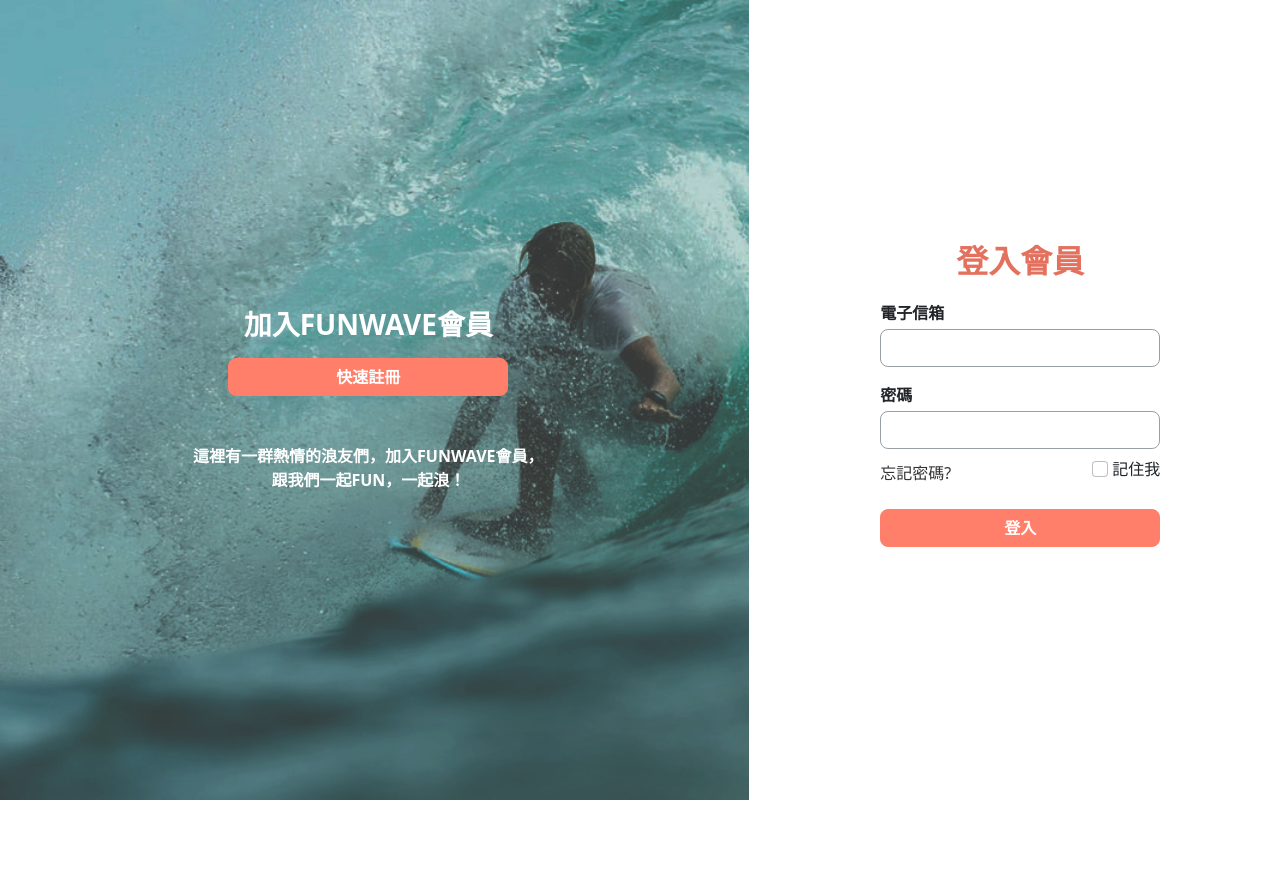
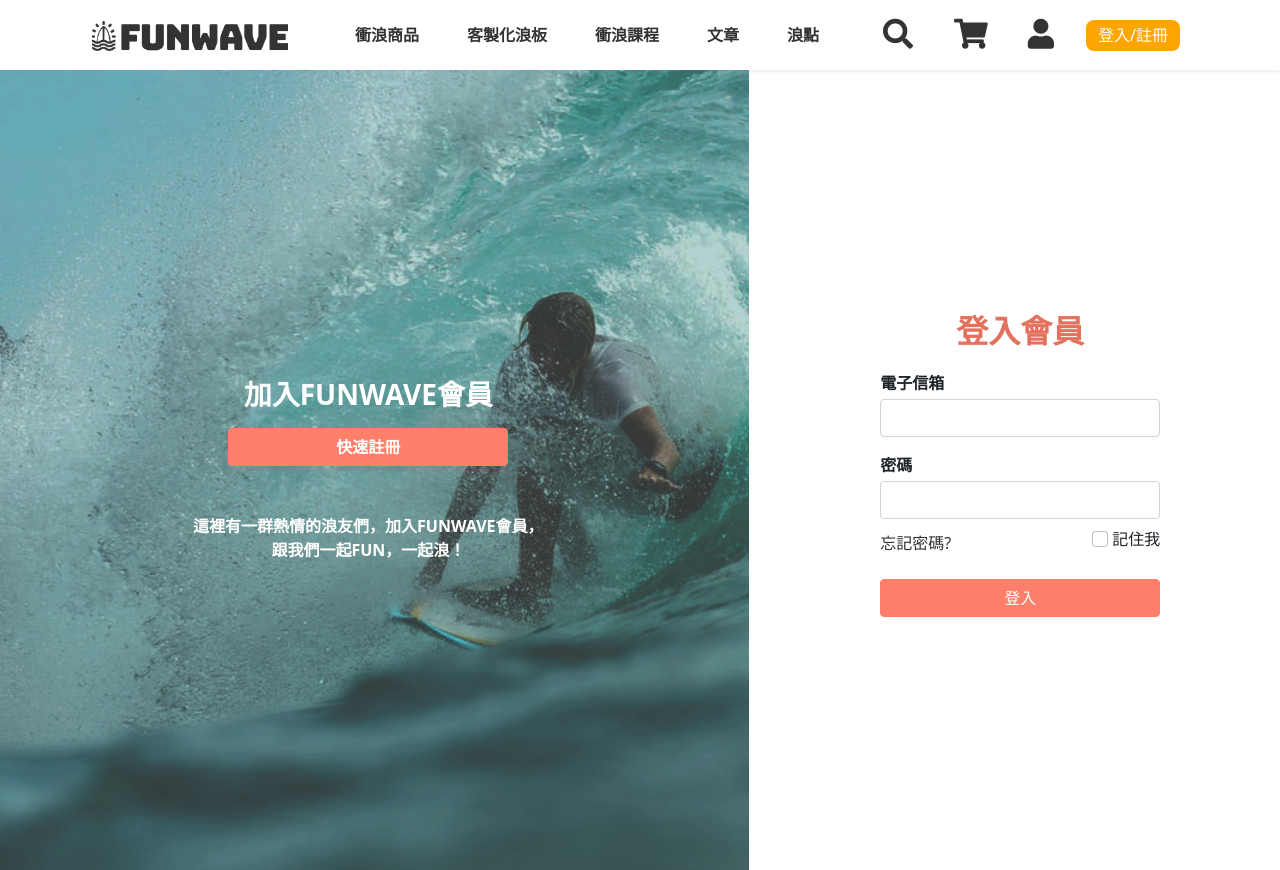
Before and after one commit to verayu0217/funwave_frontend, a React (Create React App) app: page /login in a window 1280 px wide. Before the commit the page ends 800 px from the top, so only its background shows below. Built offline with nearby package versions, Linux system fonts and the light colour scheme; no server answers.

Commit message:
add Header初版(功能未做)、font-awesome、npm i react-bootstrap

```diff
--- a/package.json
+++ b/package.json
@@ -12,6 +12,7 @@
     "dayjs": "^1.10.7",
     "dotenv": "^16.0.0",
     "react": "^17.0.2",
+    "react-bootstrap": "^2.1.2",
     "react-dom": "^17.0.2",
     "react-icons": "^4.3.1",
     "react-router-dom": "^6.2.1",
--- a/public/index.html
+++ b/public/index.html
@@ -8,6 +8,9 @@
   <meta name="theme-color" content="#000000" />
   <meta name="description" content="Web site created using create-react-app" />
   <!-- <link href="/src/styles/global.scss"> 待偉群破解-->
+
+  <!-- font-awesome -->
+  <link rel="stylesheet" href="https://cdnjs.cloudflare.com/ajax/libs/font-awesome/5.15.3/css/all.min.css" integrity="sha512-iBBXm8fW90+nuLcSKlbmrPcLa0OT92xO1BIsZ+ywDWZCvqsWgccV3gFoRBv0z+8dLJgyAHIhR35VZc2oM/gI1w==" crossorigin="anonymous" referrerpolicy="no-referrer" />
   <title>Funwave</title>
 </head>
 
--- a/src/App.js
+++ b/src/App.js
@@ -26,7 +26,7 @@ import SurfSpot from './pages/SurfSpot/SurfSpot';
 // 組合用元件(一般組件)
 // import Breadcrumb from './components/Breadcrumb';
 // import ScrollToTop from './components/ScrollToTop';
-// import Header from './components/Header';
+import Header from './components/Header';
 // import Footer from './components/Footer';
 // import MainContent from './components/MainContent';
 // import SideBar from './components/SideBar';
@@ -35,14 +35,15 @@ import SurfSpot from './pages/SurfSpot/SurfSpot';
 
 function App() {
   return (
-    <Routes>
-      <>
+    <>
+      <Header />
+      <Routes>
         <Route path="/login" element={<LogIn />} />
         <Route path="/surfspot" element={<SurfSpot />} />
         <Route path="/ProductDetails" element={<ProductDetails />} />
         <Route path="/Products" element={<Products />} />
-      </>
-    </Routes>
+      </Routes>
+    </>
   );
 }
 
--- a/src/components/Header.js
+++ b/src/components/Header.js
@@ -4,38 +4,72 @@ import { Navbar, Nav, NavDropdown, Container } from 'react-bootstrap';
 // 要使用能有active css效果的NavLink元件
 import { Link, NavLink } from 'react-router-dom';
 
-function Header(props) {
+import '../styles/component.scss';
+import logo from '../data/images/FunwaveLogo-black2.png';
+
+function MyNavbar(props) {
+  const { auth } = props;
   return (
     <>
-      <Navbar bg="light" expand="lg" className="myNavbarNew" fixed="top">
-        <Container>
-          <Navbar.Brand className="navLogoWrap">
-            <Link to="/">
-              <img src={`../data/images/logo.png`} alt="" />
-            </Link>
+      <Navbar expand="lg" className="shadow-sm">
+        <Container className="headerWrap">
+          <Navbar.Brand href="/home">
+            <img src={logo} className="imgLogo" />
           </Navbar.Brand>
-          <Navbar.Toggle aria-controls="basic-navbar-nav" />
-          <Navbar.Collapse id="basic-navbar-nav">
-            <Nav className="me-auto mx-auto">
-              <NavDropdown title="衝浪商品" id="basic-nav-dropdown">
-                <NavDropdown.Item>
-                  <Link to="/products/?cate=1&page=1">衝浪板</Link>
-                </NavDropdown.Item>
-                <NavDropdown.Item>
-                  <Link to="/products/?cate=2&page=1">止滑墊</Link>
-                </NavDropdown.Item>
-                <NavDropdown.Item>
-                  <Link to="/products/?cate=3&page=1">衝浪衣</Link>
-                </NavDropdown.Item>
-                <NavDropdown.Divider />
-                <NavDropdown.Item>
-                  <Link to="/products/?cate=0&page=1">全部商品</Link>
-                </NavDropdown.Item>
-              </NavDropdown>
-              <NavLink>
-                <Link to="/customize">客製化衝浪板</Link>
-              </NavLink>
+          <Navbar.Toggle aria-controls="responsive-navbar-nav" />
+          <Navbar.Collapse id="responsive-navbar-nav">
+            <Nav className="mr-auto nav-menu">
+              {/* 利用as屬性來作選單link的整合 */}
+              {/* 參考：https://react-bootstrap.github.io/components/navs/#nav-link-props */}
+              <Nav.Link as={NavLink} to="/Products">
+                衝浪商品
+              </Nav.Link>
+              <Nav.Link as={NavLink} to="/Customized">
+                客製化浪板
+              </Nav.Link>
+              <Nav.Link as={NavLink} to="/Course">
+                衝浪課程
+              </Nav.Link>
+              <Nav.Link as={NavLink} to="/Information">
+                文章
+              </Nav.Link>
+              <Nav.Link as={NavLink} to="/surfspot">
+                浪點
+              </Nav.Link>
             </Nav>
+            {/* <Nav>
+            <Nav.Link href="#deets">More deets</Nav.Link>
+            <Nav.Link eventKey={2} href="#memes">
+              Dank memes
+            </Nav.Link>
+          </Nav> */}
+            <form class="d-flex btnGroup">
+              <input
+                class="form-control me-2 searchIpt"
+                type="search"
+                placeholder="Search"
+                aria-label="Search"
+                style={{ display: 'none' }}
+              />
+              <button class="btn iconGroup" type="submit">
+                <i class="fas fa-search"></i>
+              </button>
+              {/* <button class="btn" type="submit">
+              <i class="fas fa-shopping-cart"></i>
+            </button> */}
+              <Nav.Link className="iconGroup" as={NavLink} to="/">
+                <i class="fas fa-shopping-cart"></i>
+              </Nav.Link>
+              {/* <button class="btn" type="submit">
+              <i class="fas fa-user"></i>
+            </button> */}
+              <Nav.Link className="iconGroup" as={NavLink} to="/Member">
+                <i class="fas fa-user"></i>
+              </Nav.Link>
+              <Nav.Link className="btnLogin mx-2" as={NavLink} to="/login">
+                登入/註冊
+              </Nav.Link>
+            </form>
           </Navbar.Collapse>
         </Container>
       </Navbar>
@@ -43,4 +77,4 @@ function Header(props) {
   );
 }
 
-export default Header;
+export default MyNavbar;
--- a/src/styles/component.scss
+++ b/src/styles/component.scss
@@ -1 +1,61 @@
 @import './global.scss';
+
+.navbar {
+  padding: 0rem 5rem;
+  height: 70px;
+  .headerWrap {
+    max-width: 1440px;
+    .imgLogo {
+      color: #333333;
+      width: 196px;
+      height: 30px;
+    }
+    .nav-menu {
+      margin: 0 auto;
+      .nav-link {
+        display: block;
+        color: #333333;
+        text-decoration: none;
+        font-size: 16px;
+        font-weight: bold;
+        padding: 21px 24px;
+        white-space: nowrap;
+      }
+      .nav-link.active {
+        border-bottom: 4px solid orange;
+      }
+    }
+    .btnGroup {
+      display: flex;
+      align-items: center;
+      justify-content: center;
+      .iconGroup {
+        padding-right: 24px;
+        .fas {
+          font-size: 30px;
+          height: 30px;
+        }
+      }
+      .iconGroup {
+        color: #333333;
+        padding-right: 24px;
+        .fas {
+          font-size: 30px;
+          height: 30px;
+        }
+      }
+      .btnLogin {
+        background-color: orange;
+        border: none;
+        border-radius: 8px;
+        color: #ffffff;
+        padding: 0px;
+        width: 94px;
+        height: 31px;
+        display: flex;
+        align-items: center;
+        justify-content: center;
+      }
+    }
+  }
+}
```
Also changed, not shown: 1 other file (tests, documents, lock files or other folders).
